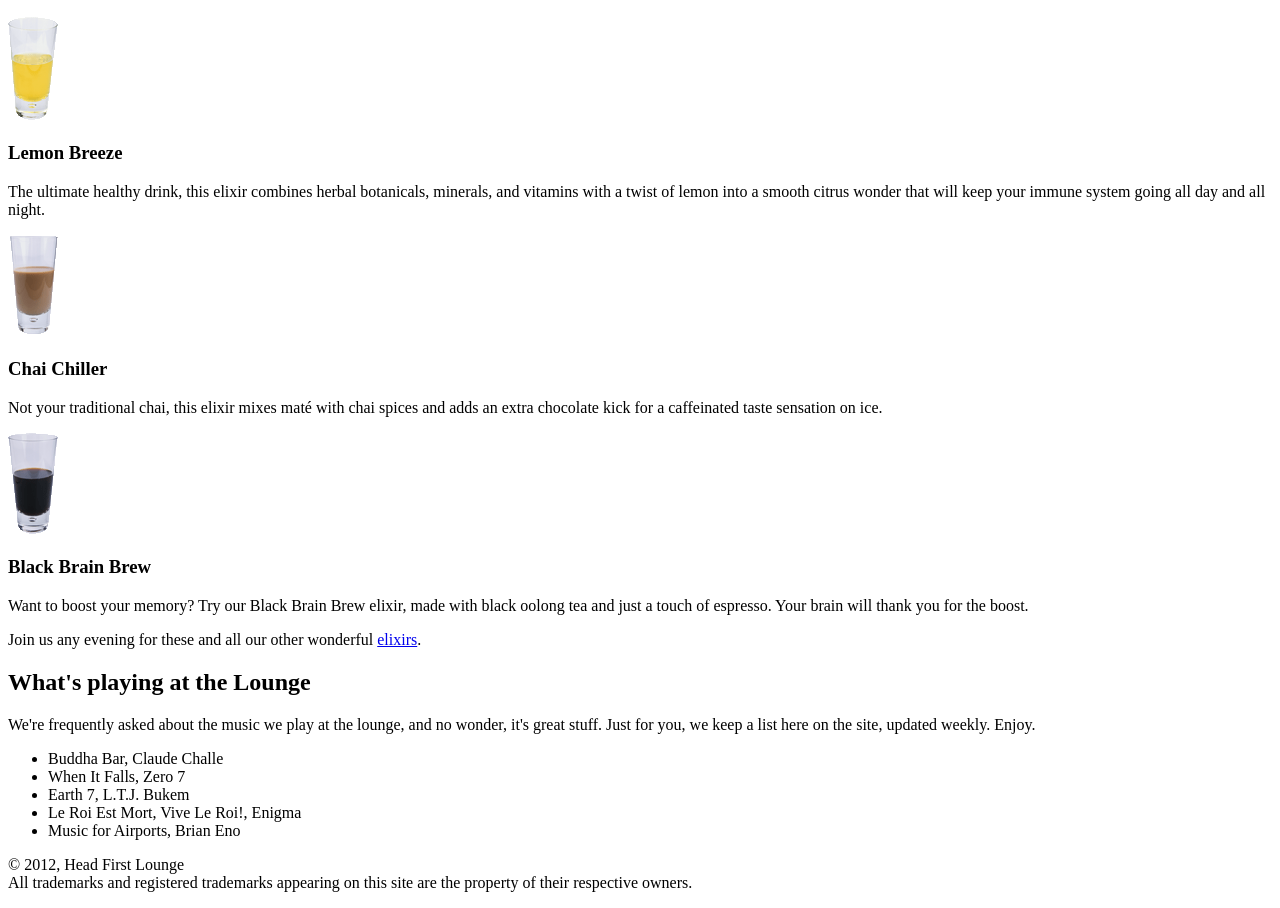
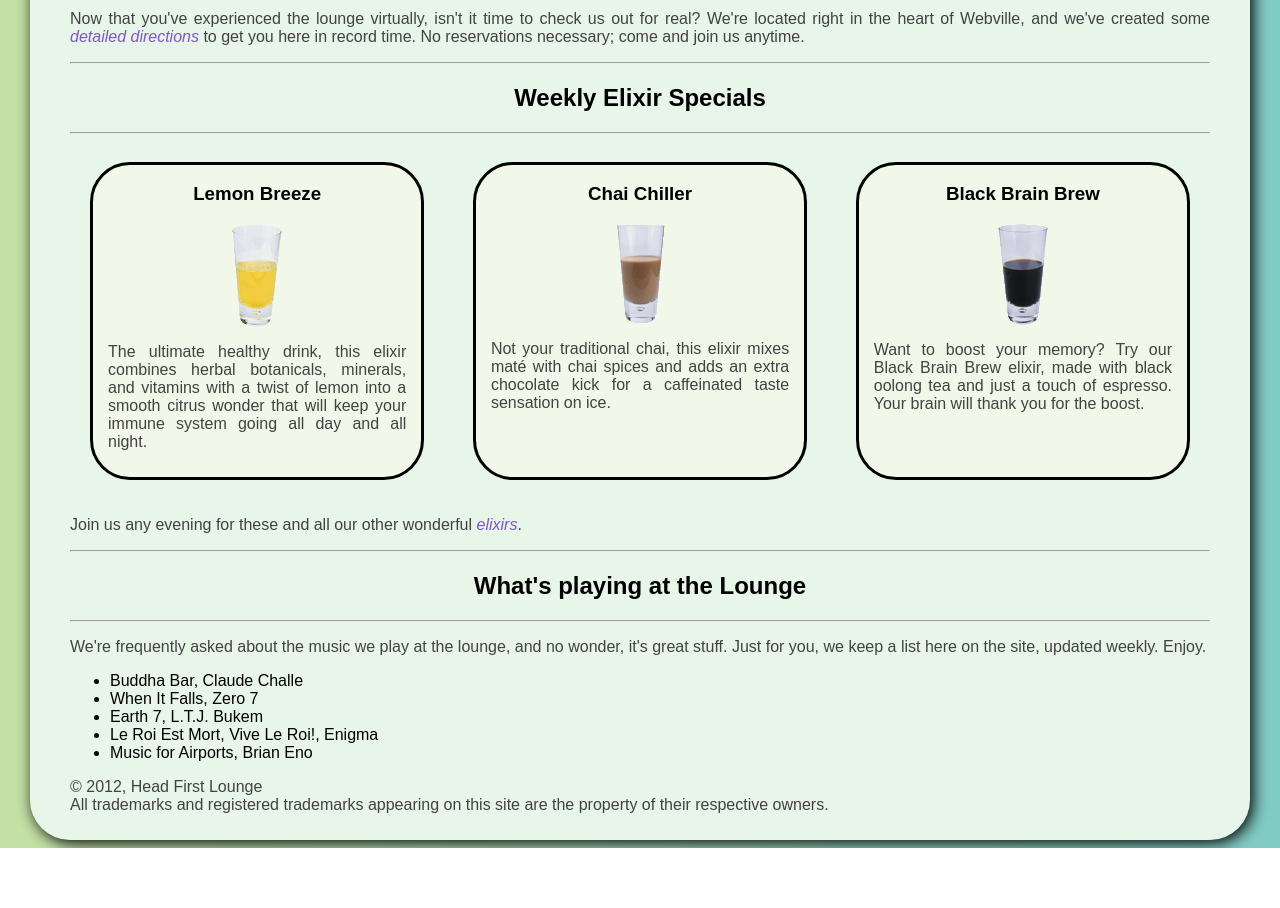
Before and after one commit to camila001/web_elixirs, a plain HTML site: page index.html in a window 1280 px wide. Shown: the part 601-1509 px from the top of the page. After the commit the page ends 1449 px from the top, so only its background shows below. Drawn offline with Linux system fonts and the light colour scheme.

Commit message:
segunda version

```diff
--- /dev/null
+++ b/estilos.css
@@ -0,0 +1,71 @@
+body{
+    font-family: Arial, Helvetica, sans-serif;
+    background:linear-gradient(to left,#80cbc4,#c5e1a5);
+    margin-left: 30px;
+    margin-right: 30px;
+}
+
+.imagen{
+    display:block;
+    margin:auto;
+}
+
+h1{
+    font-style: italic;
+    text-align: center;
+}
+h2{
+    text-align: center;
+}
+
+.texto{
+    text-align: center;
+}
+
+.caja{
+    background: #e8f5e9;/*color de fondo de la caja*/
+    /*bordes*/
+    padding-right: 40px;
+    padding-left: 40px;
+    padding-bottom: 10px;
+    border-radius: 40px;
+    /*sombreado*/
+    box-shadow: 3px 3px 15px black;
+}
+
+.otracaja{
+    background: #f1f8e9;/*color de fondo de la caja*/
+    padding-right: 15px;
+    padding-left: 15px;
+    padding-bottom: 10px;
+    border-radius: 40px;
+    width:300px;
+    border-style: solid;
+}
+
+.nose{
+    padding: 20px;
+    display: flex;
+    margin: 0 auto;
+}
+
+.texto{
+    text-align: center;
+}
+
+p{
+    color: #424242;
+    text-align: justify;
+}
+
+.volver{
+    text-decoration: none; /*sacar subrayado xd*/
+    color: rgb(87, 87, 206);
+    font-weight: bold;
+}
+
+.links{
+    text-decoration: none;
+    color: #7e57c2;
+    font-style: italic;
+}
--- a/index.html
+++ b/index.html
@@ -4,11 +4,15 @@
         <meta charset="UTF-8">
         <meta name="viewport" content="width=device-width, initial-scale=1.0">
         <title>Head first lounge</title>
+        <link rel="stylesheet" href="estilos.css">
     </head>
     <body>
-        <img src="img/logo.gif" alt="">
-
+        <div class="caja">
+            <br>
+            <img src="img/logo.gif" alt="" class="imagen";>
+            <hr>
             <h1>Welcome to the Head First Lounge</h1>
+            <hr>
 
             <p>
                 The Head First Lounge is, no doubt, the biggest trendsetter in Webville.
@@ -34,37 +38,58 @@
             </p>
             <p>
                 Now that you've experienced the lounge virtually, isn't it time to check us out for real? We're located right in the heart of Webville,
-            and we've created some <a href="directions.html">detailed directions</a> to get you here in record time. No reservations necessary; come and join us anytime.
+                and we've created some <a href="directions.html" class="links">detailed directions</a> to get you here in record time. No reservations necessary; come and join us anytime.
             </p>
+            <hr>
 
             <h2>Weekly Elixir Specials</h2>
-
-        <img src="img/yellow.gif">
-        <h3>Lemon Breeze</h3>
+            <hr>
+            <div class="nose">
+                <div class="otracaja">
+                    <h3 class="texto">Lemon Breeze</h3>
+                    <img src="img/yellow.gif" class="imagen">
                     <p>
                         The ultimate healthy drink, this elixir combines herbal botanicals, minerals, and vitamins with a twist of lemon into a
                         smooth citrus wonder that will keep your immune system going all day and all night.
                     </p>
+                </div>
+                &nbsp;
+                &nbsp;
+                &nbsp;
+                &nbsp;
+                &nbsp;
+                &nbsp;
 
-        <img src="img/chai.gif">
-        <h3>Chai Chiller</h3>
+                <div class="otracaja">
+                    <h3 class="texto">Chai Chiller</h3>
+                    <img src="img/chai.gif" class="imagen">
                     <p>
                         Not your traditional chai, this elixir mixes maté with chai spices and adds an extra chocolate kick for a caffeinated
                         taste sensation on ice.
                     </p>
-
-        <img src="img/black.gif">
-        <h3>Black Brain Brew</h3>
+                </div>
+                &nbsp;
+                &nbsp;
+                &nbsp;
+                &nbsp;
+                &nbsp;
+                &nbsp;
+                <div class="otracaja">
+                    <h3 class="texto">Black Brain Brew</h3>
+                    <img src="img/black.gif" class="imagen">
                     <p>
                         Want to boost your memory? Try our Black Brain Brew elixir, made with black oolong tea and just a touch of espresso.
                         Your brain will thank you for the boost.
                     </p>
-
+                </div>
+            </div>
             <p>
-            Join us any evening for these and all our other wonderful <a href="elixirs.html">elixirs</a>.
+                Join us any evening for these and all our other wonderful <a href="elixirs.html" class="links">elixirs</a>.
             </p>
 
+            <hr>
             <h2>What's playing at the Lounge</h2>
+            <hr>
             <p>
                 We're frequently asked about the music we play at the lounge, and no wonder,
                 it's great stuff. Just for you, we keep a list here on the site, updated weekly. Enjoy.
@@ -81,6 +106,6 @@
                 © 2012, Head First Lounge<br>
                 All trademarks and registered trademarks appearing on this site are the property of their respective owners.
             </p>
-
+        </div>
     </body>
 </html>
```
Also changed, not shown: directions.html (+16 -20 lines), elixirs.html (+38 -11 lines). Lines whose indentation alone changed are shown as unchanged.
